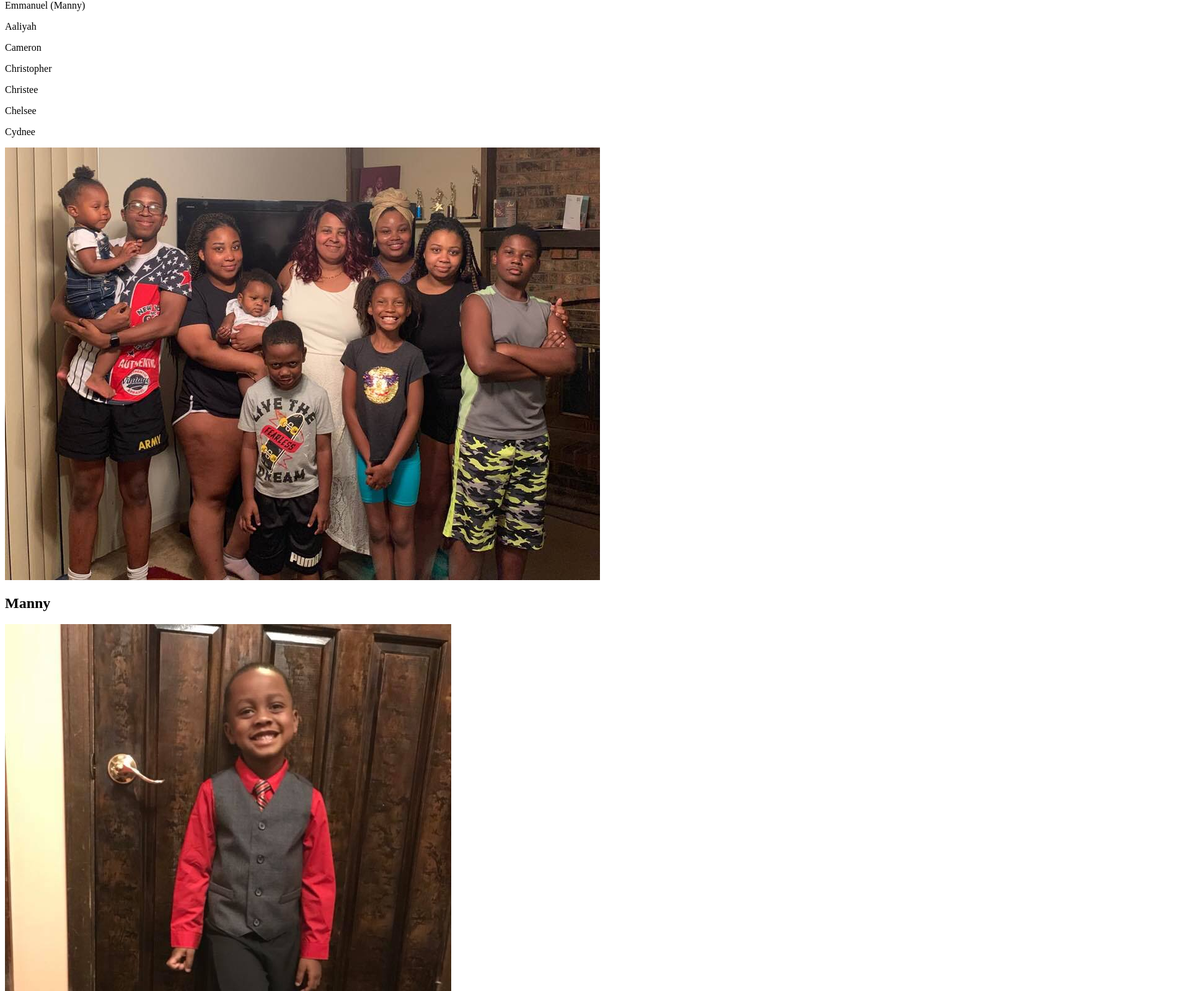
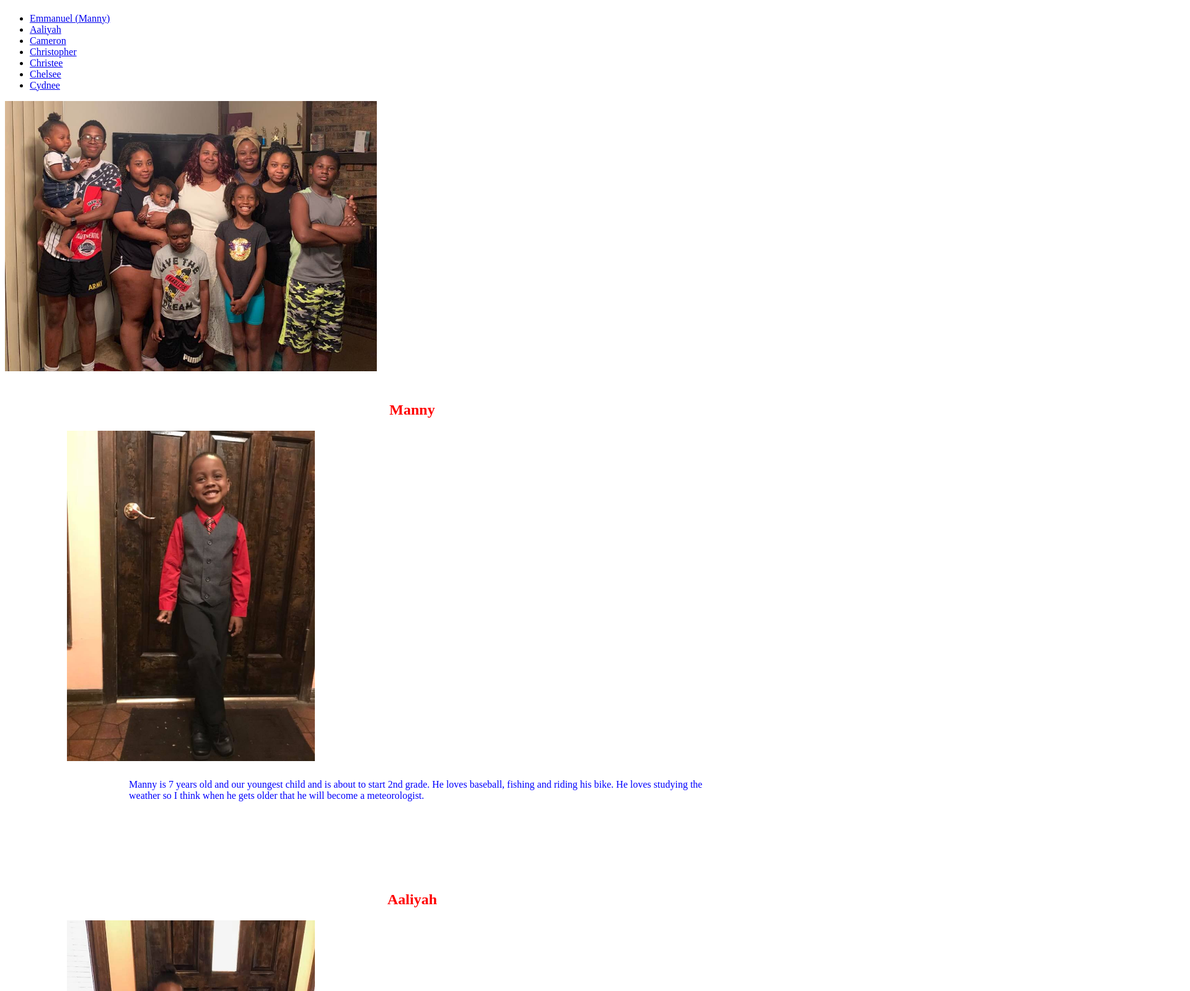
Before and after one commit to lashell109/html-me-something, a plain HTML site: page index.html in a window 1280 px wide. Shown: the part 80-1679 px from the top of the page at 62% size, 1920 px wide, since content can reach past the window. Drawn offline with Linux system fonts and the light colour scheme.

Commit message:
changed pics and title

```diff
--- a/index.html
+++ b/index.html
@@ -3,56 +3,80 @@
 <html>
    <head>
       <title>La Shell Slaughter & My Seven Kiddos</title>
+      <link rel="stylesheet" href="style.css">
    </head>
 
    <body>
       <header>
          <h1>My Seven Children</h1>
-         <p>Emmanuel (Manny)</p>
-         <p>Aaliyah</p>
-         <p>Cameron</p>
-         <p>Christopher</p>
-         <p>Christee</p>
-         <p>Chelsee</p>
-         <p>Cydnee</p>
+         <nav>
+            <ul>
+               <li><a href="#manny">Emmanuel (Manny)</a></li>
+               <li><a href="#aaliyah">Aaliyah</a></li>
+               <li><a href="#cameron">Cameron</a></li>
+               <li><a href="#christopher">Christopher</a></li>
+               <li><a href="#christee">Christee</a></li>
+               <li><a href="#chelsee">Chelsee</a></li>
+               <li><a href="#cydnee">Cydnee</a></li>
+            </ul>
+         </nav>
+         <img class = img-family src = "img/allKids.jpg" alt = "All My Children">
+      </header>
 
-         <img class = img-family src = "img/allKids.jpg" alt = "All My Children">
-
-
-      </header>
+      <main>
          <article>
+            <section>
+               <a name = "manny"></a>
                <h2>Manny</h2>
-         <img src = "img/mannyPic.jpg" alt = "Emmanuel">
+               <img class = img-manny src = "img/mannyPic.jpg" alt = "Emmanuel">
                <p>Manny is 7 years old and our youngest child and is about to start 2nd grade. He loves baseball, fishing and riding his bike.
                   He loves studying the weather so I think when he gets older that he will become a meteorologist.</p>
+            </section>
+            <section>
+               <a name = "aaliyah"></a>
                <h2>Aaliyah</h2>
-         <img src = "img/aaliyahPic.jpg" alt = "Aaliayh">
+               <img class = img-aaliyah src = "img/aaliyahPic.jpg" alt = "Aaliayh">
                <p>Aaliyah is our baby daughter entering the 4th grade. Yes, although she's 9 years old, our baby...lol! Aaliyah loves arts and crafts, she can do them all day literally.
-            She also loves doing gymnastics and we are hoping that she will be an Olympic Gold Medalist one day.
-         </p>
+                  She also loves doing gymnastics and we are hoping that she will be an Olympic Gold Medalist one day.</p>
+            </section>
+            <section>
+               <a name = "cameron"></a>
                <h2>Cameron</h2>
-         <img src = "img/cameronPic.jpg" alt = "Cameron">
+               <img class = img-cameron src = "img/cameronPic.jpg" alt = "Cameron">
                <p>Cameron is 15 years old and will be a sophomore when school starts here shortly. He loves basketball and can tell you the stats of any player on any team if you ask.
-            He is very good at mathematics and have won a few awards in grade school as the best mathematician.
-         </p>
+                  He is very good at mathematics and have won a few awards in grade school as the best mathematician.</p>
+            </section>
+            <section>
+               <a name = "christopher"></a>
                <h2>Christopher</h2>
-         <img src = "img/christopherPic.jpg" alt = "Christopher Military">
+               <img class = img-christopher src = "img/christopherPic.jpg" alt = "Christopher Military">
                <p>My oldest son Christopher 20 years old is currently in the Missouri Army National Guard. He is also in school to become an engineer. Thank you son for serving our country.
                   So proud of the man he has become.</p>
+            </section>
+            <section>
+               <a name = "christee"></a>
                <h2>Christee</h2>
-         <img src = "img/christeePic.jpg" alt = "Christee">
+               <img class = img-christee src = "img/christeePic.jpg" alt = "Christee">
                <p>My daughter Christee is 21 years old and is currently in school studying Criminal Justice. I knew she would get into this field one day because she always loved watching
                   mysteries and unsolved crimes shows with me.</p>
+            </section>
+            <section>
+               <a name = "chelsee"></a>
                <h2>Chelsee</h2>
-         <img src = "img/chelseePic.jpg" alt = "Chelsee"> <img src = "img/grandbabiesPic.jpg" alt = "Arya & Aniyah">
+               <img class = img-chelsee src = "img/chelseePic.jpg" alt = "Chelsee"> <img class = img-grandbabies src = "img/grandbabiesPic.jpg" alt = "Arya & Aniyah">
                <p>Chelsee is my 23 years old daughter and the mother of my only grandchildren. I have 2 granddaughters, ages 1 & 2. Chelsee is currently in school studying graphic design.
                   So proud of her for getting back to school and pursuing her dream.</p>
+            </section>
+            <section>
+            <section>
+               <a name = "cydnee"></a>
                <h2>Cydnee</h2>
-         <img src = "img/cydneePic.jpg" alt = "Cydnee">
+               <img class = img-cydnee src = "img/cydneePic.jpg" alt = "Cydnee">
                <p>Cydnee is my oldest child and is just turned 24 years old. She just graduated for college, passed her State Board and is officially a RN (registered nurse).
-            She decided to stay in Springfield, Missouri to take a position as a RN in the Neuro Trauma Intensive Care Unit. Can you say that I'm one proud momma!
-         </p>
+                  She decided to stay in Springfield, Missouri to take a position as a RN in the Neuro Trauma Intensive Care Unit. Can you say that I'm one proud momma!</p>
+            </section>
          </article>
+      </main>
       <footer>@ 2020 La Shell Marie Slaughter</footer>
    </body>
 </html>
```
Lines whose indentation alone changed are shown as unchanged.
